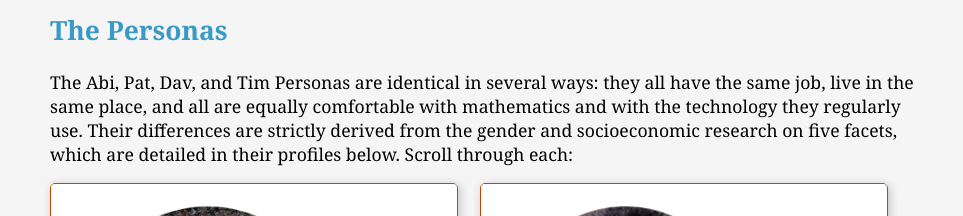
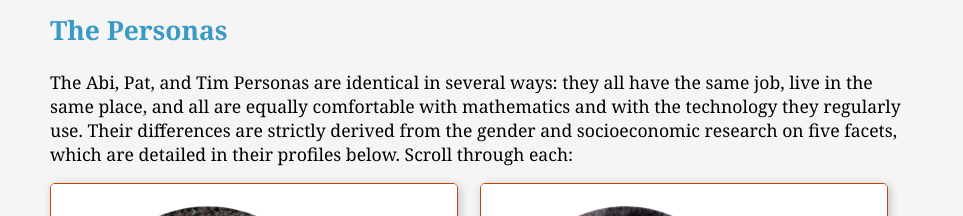
Before and after one commit to PamVanLonden/cognitive-styles, a React (Vite) app in the folder frontend/: page /personasPage in a window 1280 px wide. Shown: the part 181-397 px from the top of the page, without its empty margins (158-1121 px from the left). Built offline with nearby package versions, Linux system fonts and the light colour scheme.

Commit message:
Removed Dav's name from personas page

```diff
--- a/frontend/src/modules/PersonasPage.jsx
+++ b/frontend/src/modules/PersonasPage.jsx
@@ -8,7 +8,7 @@ const PersonasPage = () => {
         <>
             <h2>The Personas</h2>
 
-            <p>The Abi, Pat, Dav, and Tim Personas are identical in several ways:
+            <p>The Abi, Pat, and Tim Personas are identical in several ways:
                 they all have the same job, live in the same place, and all are equally comfortable with mathematics
                 and with the technology they regularly use.
                 Their differences are strictly derived from the gender and socioeconomic research on five facets,
```
